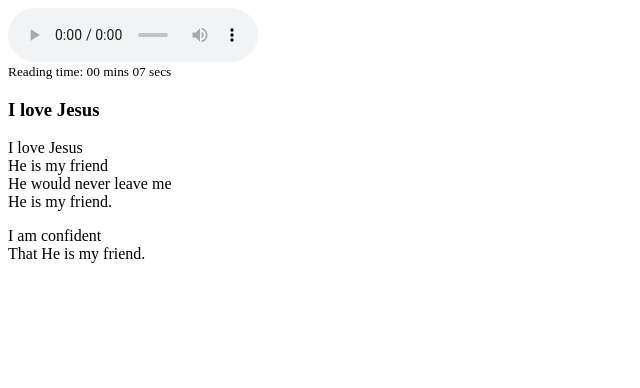
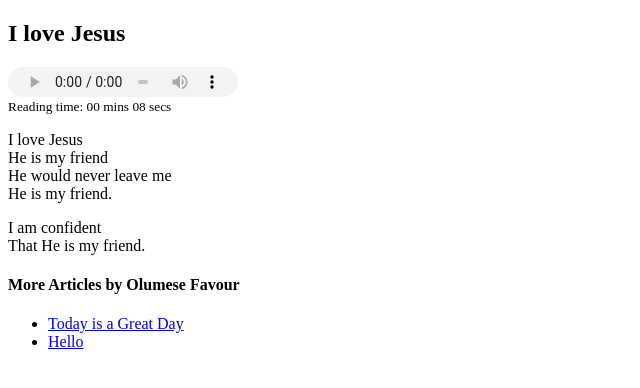
Before and after one commit to favour-olumese/flove_blog, a Django app: a page that uses blog/templates/blog/article_detail.html in a window 1280 px wide. Shown: the top 388 px of the page, without its empty margins (0-640 px from the left). Run offline with Django 4.2, Linux system fonts and the light colour scheme; data comes from the database, SQL or seed files in the repository.

Commit message:
Add More Articles Section
- Contains links of latest 3 articles of writer
- Article would not contain article being viewed

```diff
--- a/blog/templates/blog/article_detail.html
+++ b/blog/templates/blog/article_detail.html
@@ -8,19 +8,30 @@
     <!-- Make drafts only accessible to owner -->
     {% if article.article_status == 'd' and request.user != article.writer.user %}
         <p>Not accessible</p>
+
     {% else %}
+        <h2>{{ article.title }}</h2>
+
         {% if article.article_img %}
             <img src="{{ article.article_img.url }}" alt="" style="width: 600px;">
         {% endif %}
+
         <!-- Article audio -->
         {% if article.article_audio %}
-            <audio controls controlsList="nodownload" style="width: 250px; display: block;">
+            <audio controls controlsList="nodownload" style="width: 230px; height: 30px; display: block; left: 100px;">
                 <source src="{{ article.article_audio.url }}" type="audio/mpeg">
             </audio>
         {% endif %}
         <small>Reading time: {{ article_time }}</small>
 
-        <h3>{{ article.title }}</h3>
         <p>{{ article.text|linebreaks }}</p>
+
+        <!-- More  Articles by Author -->
+        <h4>More Articles by {{ article.writer }}</h4>
+        <ul>
+        {% for article in more_article %}
+            <li><a href="{{ article.get_absolute_url }}">{{ article.title }}</a></li>
+        {% endfor %}
+        </ul>
     {% endif%}
 {% endblock %}
--- a/blog/views.py
+++ b/blog/views.py
@@ -100,18 +100,32 @@ class ArticleDetailView(DetailView):
         return get_object_or_404(self.model, article_url=article_url)
 
     def get_context_data(self, **kwargs):
-        """Function article time to template."""
+        """Function to:
+        - Add article reading time to template.
+        - Add other article of the writer for reader to read.
+        """
 
         # Call the base implementation first to get a context
         context = super().get_context_data(**kwargs)
 
-        # Get article text
-        article_text = Article.objects.filter(article_url=self.kwargs['article_url']).values()[0]['text']
-        word_num = len(article_text.split())
+        # Get article text and title
+        article_url = self.kwargs['article_url']
+        article_text = Article.objects.filter(article_url=article_url).values()[0]['text']
+        article_title = Article.objects.filter(article_url=article_url).values()[0]['title']
+
+        word_num = len(article_text.split() + article_title.split())
         word_secs = (word_num / 200) * 60  # 200 words per minutes
 
         article_time = time.strftime('%M mins %S secs', time.gmtime(word_secs))
         context['article_time'] = article_time
+
+        # More articles by same writer for readers to read
+        writer_username = self.kwargs['username']
+        user_id = User.objects.filter(username=writer_username).values()[0]['id']
+        writer  = Writer.objects.get(user=user_id)
+
+        more_article = Article.objects.filter(writer=writer).exclude(article_url=article_url)[:3]
+        context['more_article'] = more_article
 
         return context
 
```
